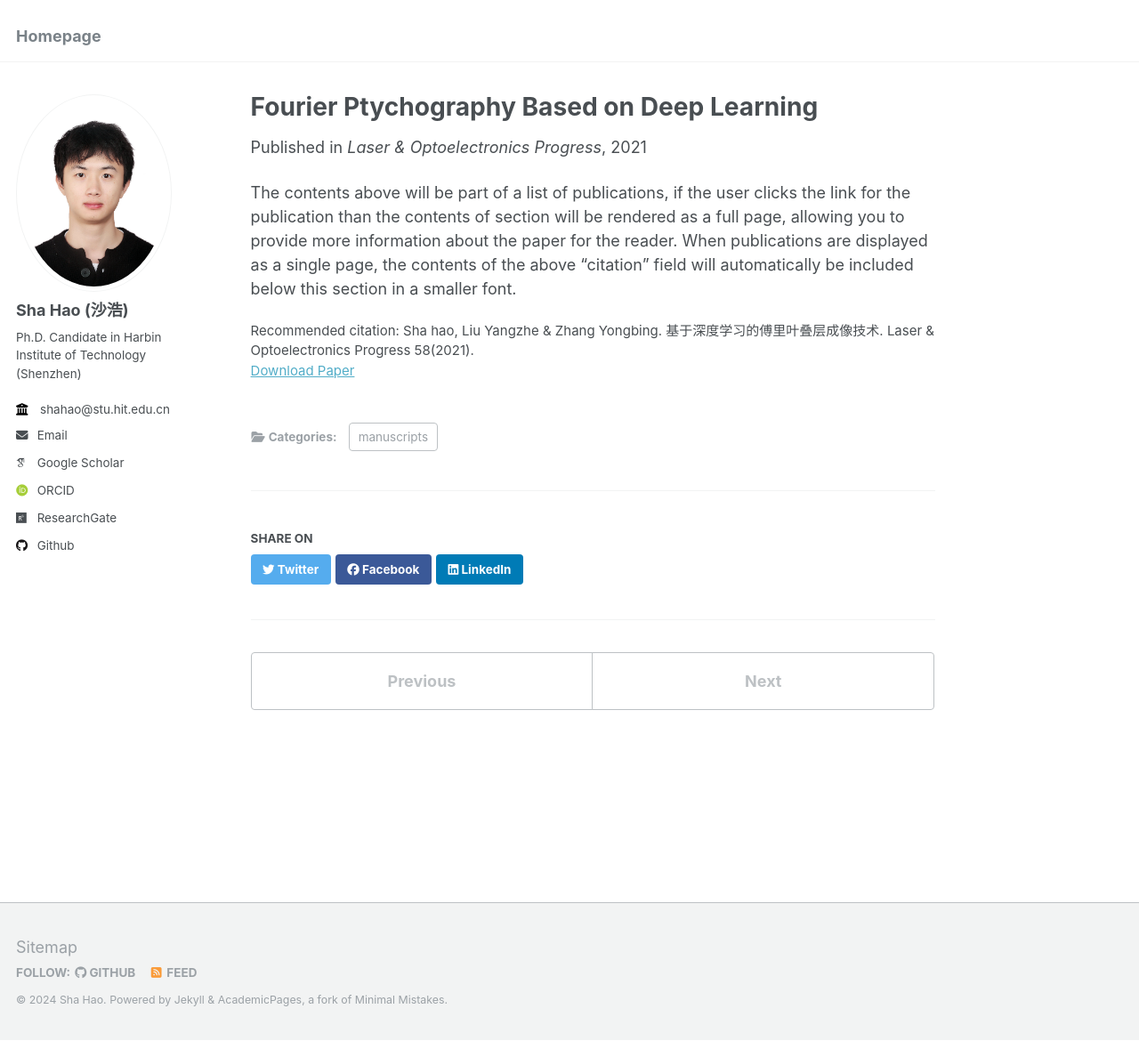
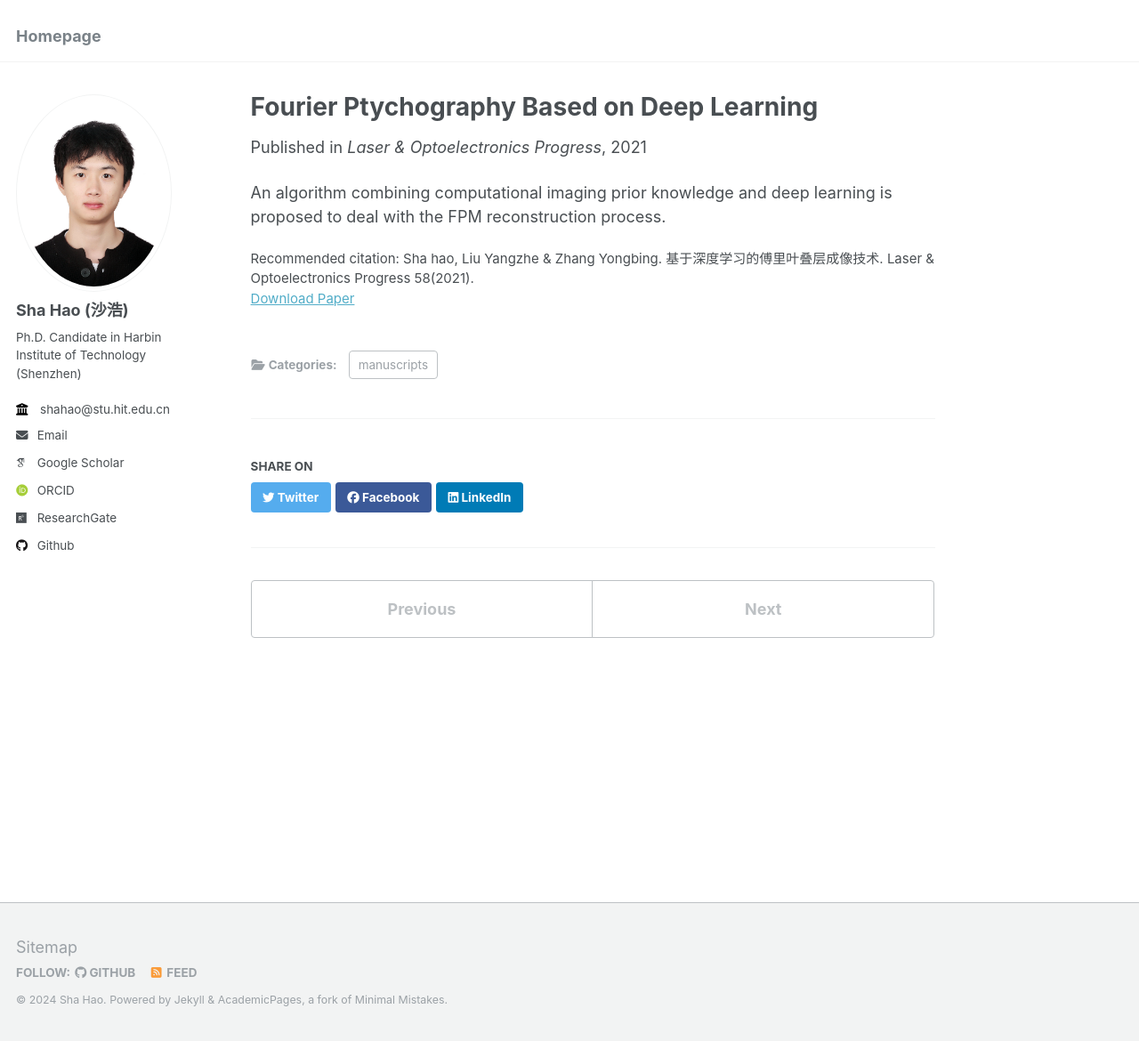
Before and after one commit to hitsh95/shahao, a Jekyll site: the page built from _publications/2009-10-01-paper-title-number-1.md, in a window 1280 px wide and 1170 px high. Shown: the whole window at 89% size. Built offline with Jekyll 4.4.1, drawn with Linux system fonts in a browser that asks for light colours; some web fonts are replaced.

Commit message:
Update 2009-10-01-paper-title-number-1.md

```diff
--- a/_publications/2009-10-01-paper-title-number-1.md
+++ b/_publications/2009-10-01-paper-title-number-1.md
@@ -10,4 +10,4 @@ paperurl: 'https://hitsh95.github.io/shahao/files/1811020.pdf'
 citation: 'Sha hao, Liu Yangzhe & Zhang Yongbing. 基于深度学习的傅里叶叠层成像技术. Laser & Optoelectronics Progress 58(2021).'
 ---
 
-The contents above will be part of a list of publications, if the user clicks the link for the publication than the contents of section will be rendered as a full page, allowing you to provide more information about the paper for the reader. When publications are displayed as a single page, the contents of the above "citation" field will automatically be included below this section in a smaller font.
+An algorithm combining computational imaging prior knowledge and deep learning is proposed to deal with the FPM reconstruction process.
```
